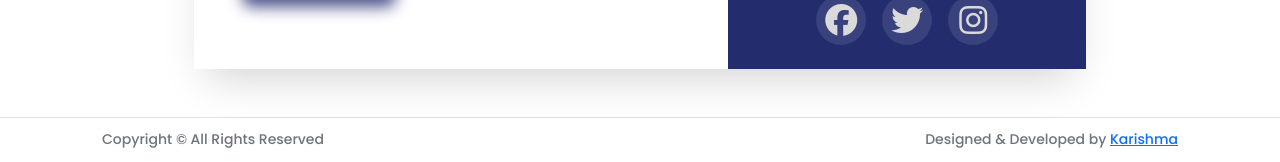
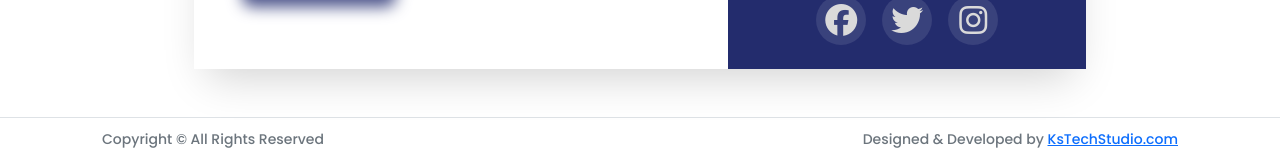
Before and after one commit to Karishma0210/XpressFirstWeb, a plain HTML site: page index.html in a window 1280 px wide. Shown: the part 4173-4335 px from the top of the page. Drawn offline with nearby package versions, Linux system fonts and the light colour scheme.

Commit message:
changed brand

```diff
--- a/index.html
+++ b/index.html
@@ -417,7 +417,7 @@
              <p>Copyright © All Rights Reserved</p>
           </div>
           <div class="col-md-6 text-md-end" >
-            <p>Designed & Developed by <a href="#" >Karishma</a></p>
+            <p>Designed & Developed by <a href="#" >KsTechStudio.com</a></p>
           </div>
         </div>
       </div>
```
